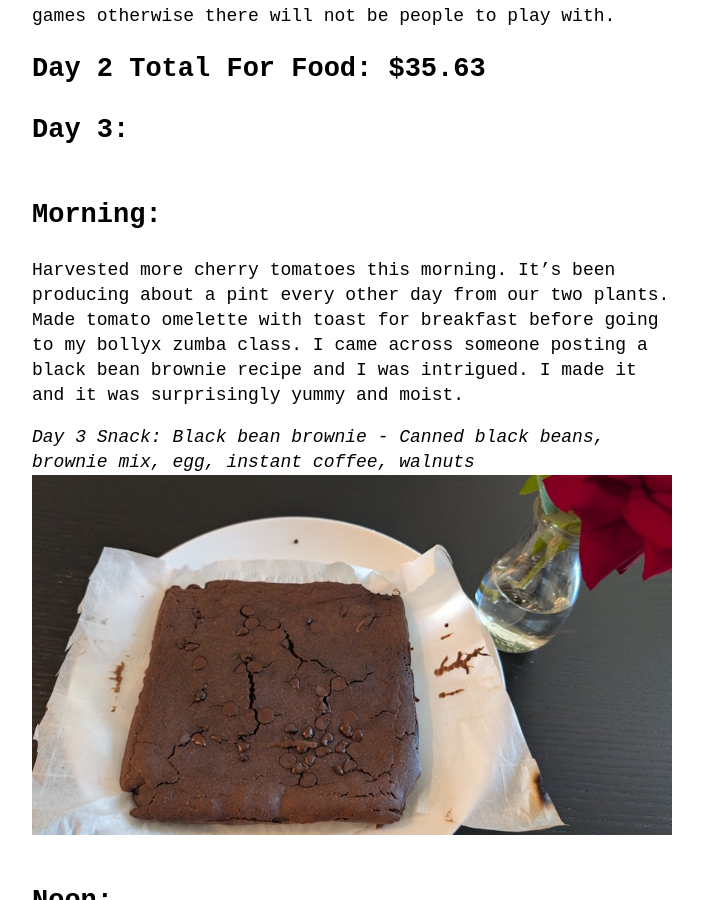
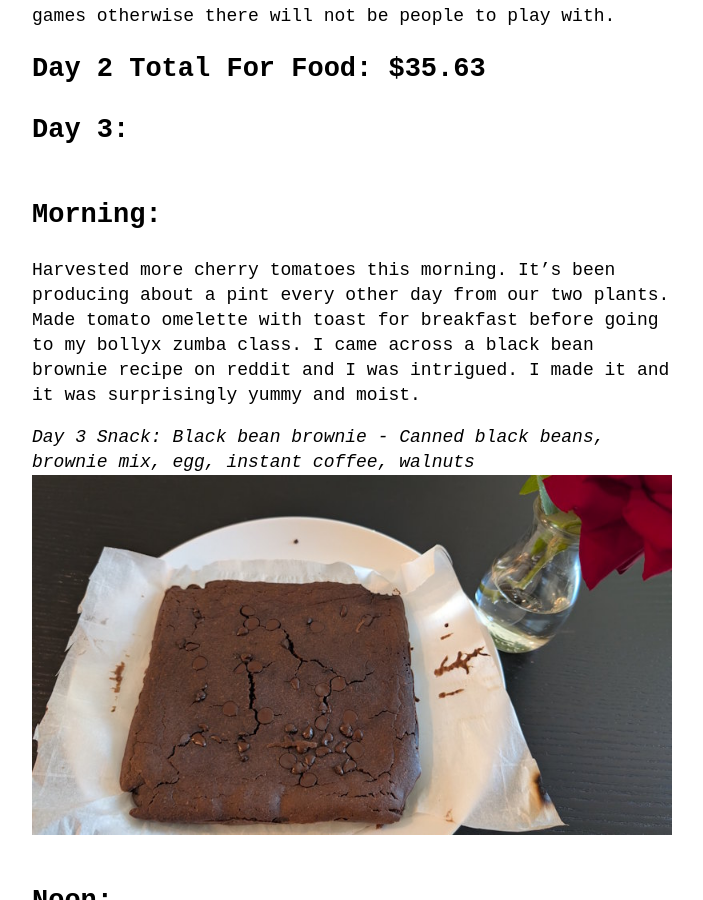
Before and after one commit to groceryshoppingisfun/weeklyfoodjournal, a Jekyll site: the page built from _posts/2025-06-16-Thai-Inspired-Cooking-Week.md, in a window 1280 px wide and 900 px high, scrolled down 4775 px. Shown: the whole window, without its empty margins (288-991 px from the left). Built offline with Jekyll 4.4.1, drawn with Linux system fonts in a browser that asks for light colours.

Commit message:
Update 2025-06-16-Thai-Inspired-Cooking-Week.md

```diff
--- a/_posts/2025-06-16-Thai-Inspired-Cooking-Week.md
+++ b/_posts/2025-06-16-Thai-Inspired-Cooking-Week.md
@@ -57,7 +57,7 @@ He made dinner for us tonight, baked cod. I made a vegetable soup with corn. It'
 
 # Day 3:
 ## Morning:
-Harvested more cherry tomatoes this morning. It's been producing about a pint every other day from our two plants. Made tomato omelette with toast for breakfast before going to my bollyx zumba class. I came across someone posting a black bean brownie recipe and I was intrigued. I made it and it was surprisingly yummy and moist.
+Harvested more cherry tomatoes this morning. It's been producing about a pint every other day from our two plants. Made tomato omelette with toast for breakfast before going to my bollyx zumba class. I came across a black bean brownie recipe on reddit and I was intrigued. I made it and it was surprisingly yummy and moist.
 
 *Day 3 Snack: Black bean brownie - Canned black beans, brownie mix, egg, instant coffee, walnuts*
 ![black bean brownie](assets/images/black-bean-brownie.jpg)
```
